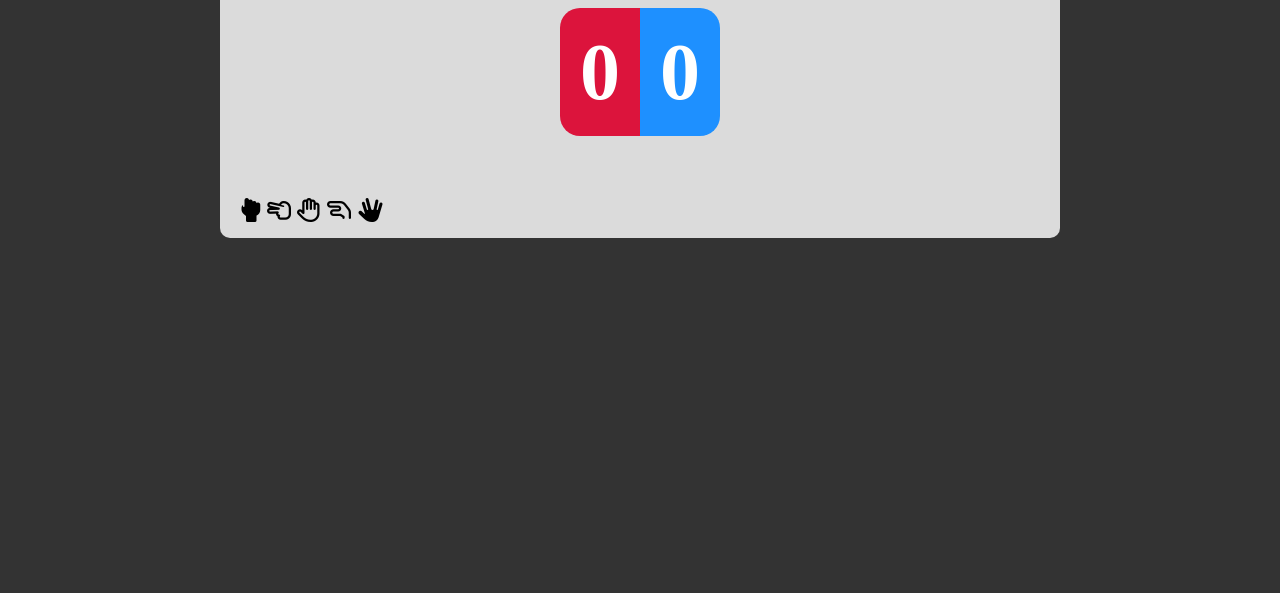
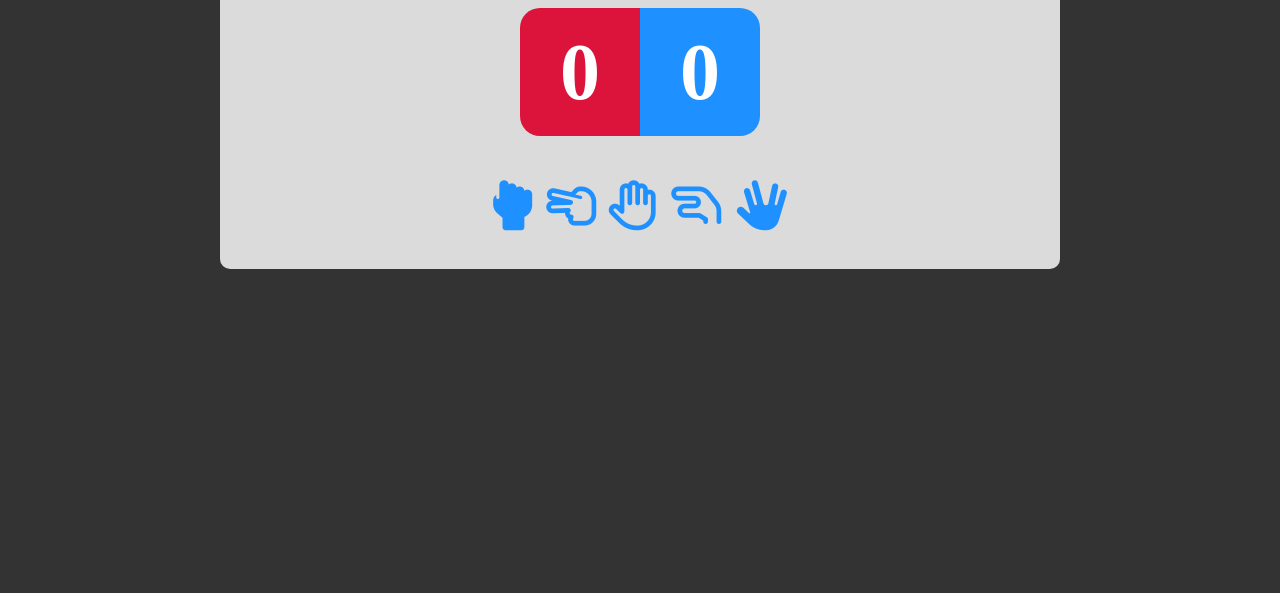
Before and after one commit to nikhilkalhan92/Project-2, a plain HTML site: page index.html in a window 1280 px wide. Both pictures are taken after a click on the link "Start Game". Shown: the part 132-725 px from the top of the page. Drawn offline with Linux system fonts and the light colour scheme.

Commit message:
adjust icons on game page

```diff
--- a/assets/css/style.css
+++ b/assets/css/style.css
@@ -33,7 +33,7 @@ h1, h2 {
 }
 .modalDialog:target {
     opacity: 1;
-
+    pointer-events: auto;
 }
 
 .modalDialog > div {
@@ -45,6 +45,10 @@ h1, h2 {
     border-radius: 10px;
     font-size: 1.5rem;
     background: #dbdbdb;
+}
+
+.modalDialog a {
+    cursor: pointer;
 }
 
 .close {
@@ -126,7 +130,7 @@ footer {
     font-size: 80px;
     font-weight: bold;
     color: white;
-    padding: 20px
+    padding: 20px 40px;
 }
 .score_container #userScore {
     background-color: crimson;
@@ -170,3 +174,17 @@ footer {
 .index_btn:hover{
     background-color: royalblue;
 }
+
+.game_actions{
+    text-align: center;
+    font-size: 50px;
+    margin: 20px 0;
+}
+.game_actions a{
+    color: dodgerblue;
+    transition: 0.3s;
+}
+
+.game_actions a:hover{
+    color: royalblue;
+}
--- a/assets/js/script.js
+++ b/assets/js/script.js
@@ -28,8 +28,6 @@ bigBang = function(choice1, choice2) {
     console.log(choice1 + result[dif] + choice2); //spock beats rock
     document.getElementById("computerScore").innerHTML = computerScore;
     document.getElementById("userScore").innerHTML = userScore;
-    document.getElementById("userChoice").innerHTML = choice1;
-    document.getElementById("computerChoice").innerHTML = choice2;
     document.getElementById("resultText").innerHTML = choice1 + result[dif] + choice2;
     // if user wins increment score
     // if computer wins increment computer score
--- a/index.html
+++ b/index.html
@@ -72,19 +72,16 @@
                         <p id="computerScore">0</p>
                     </div>
                     <div class="choice_container">
-                        <p id="userChoice"></p>
-                        <p id="computerChoice"></p>
-                    </div>
-                    <div class="choice_container">
                         <p id="resultText"></p>
                     </div>
-
                 </div>
-                <a class="game_btn" onclick="bigBang('rock', randomChoice)"><i class="fas fa-hand-rock"></i></a>
-                <a class="game_btn" onclick="bigBang('scissors', randomChoice)"><i class="far fa-hand-scissors"></i></a>
-                <a class="game_btn" onclick="bigBang('paper', randomChoice)"><i class="far fa-hand-paper"></i></a>
-                <a class="game_btn" onclick="bigBang('lizard', randomChoice)"><i class="far fa-hand-lizard"></i></a>
-                <a class="game_btn" onclick="bigBang('spock', randomChoice)"><i class="fas fa-hand-spock"></i></a>
+                <div class="game_actions">
+                    <a class="game_btn" onclick="bigBang('rock', randomChoice)"><i class="fas fa-hand-rock"></i></a>
+                    <a class="game_btn" onclick="bigBang('scissors', randomChoice)"><i class="far fa-hand-scissors"></i></a>
+                    <a class="game_btn" onclick="bigBang('paper', randomChoice)"><i class="far fa-hand-paper"></i></a>
+                    <a class="game_btn" onclick="bigBang('lizard', randomChoice)"><i class="far fa-hand-lizard"></i></a>
+                    <a class="game_btn" onclick="bigBang('spock', randomChoice)"><i class="fas fa-hand-spock"></i></a>
+                </div>
             </div>
         </div>
     </div>
```
